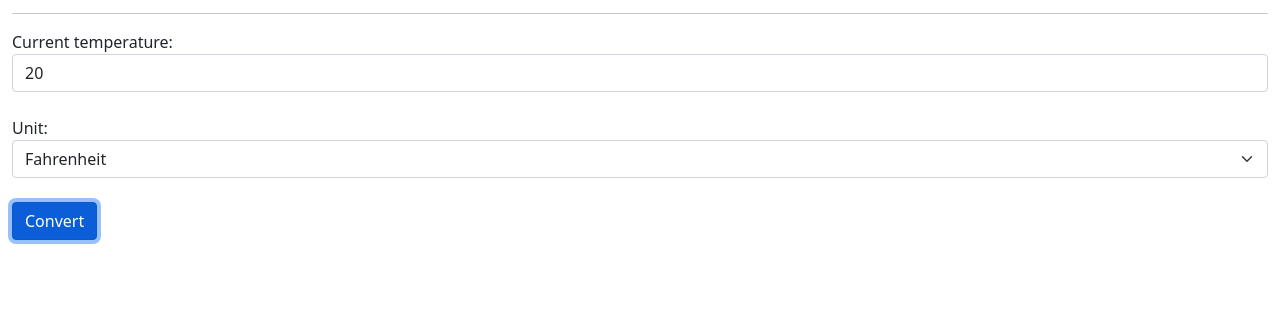
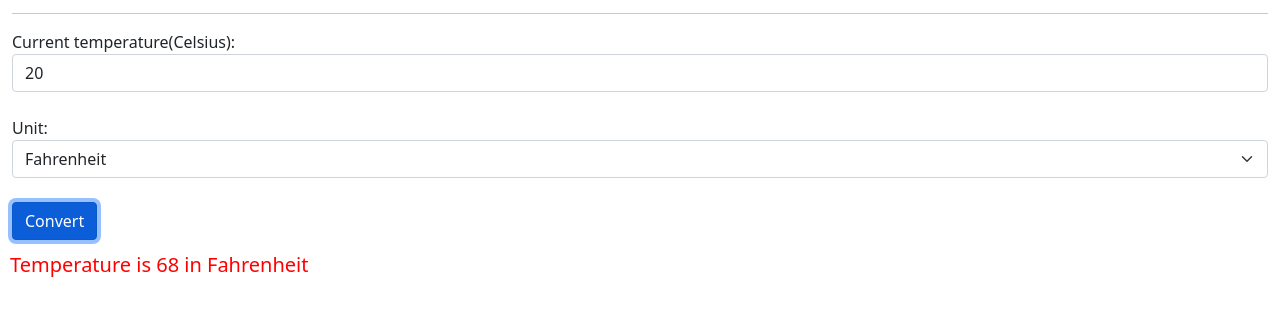
Before and after one commit to Nirakashi/ex5b, a plain HTML site: page index.html in a window 1280 px wide. Both pictures are taken after a click on the button "Convert". Shown: the part 250-566 px from the top of the page. Drawn offline with nearby package versions, Linux system fonts and the light colour scheme.

Commit message:
Addinga new description -temp unit

```diff
--- a/index.html
+++ b/index.html
@@ -12,10 +12,10 @@
     <div class="container-fluid">
 		<h1>Temperature conversion</h1>
 		<img src="images/temperature.gif" class="img-fluid" alt="runner logo" width="150" height="150"><br>
-		<hr></hr>
+		<hr>
 		<form role="form" method="GET">
 		  <div class="form-group">
-			<label for="tem">Current temperature:</label>
+			<label for="tem">Current temperature(Celsius):</label>
 			<input type="text" class="form-control" name="temp" id="temp" value="20">
 		  </div><br>
 		  <div class="form-group">
@@ -37,7 +37,7 @@
 			$("button").click(function(){
 			   var t = $('#temp').val();//celsius
 			   var u = $('#unit').val();
-
+			   function validation(t){
 			   if(isNaN(t)){
 					msg = "Please verify whether the temperature value is correct!!!";
 					alert(msg);
@@ -48,10 +48,13 @@
 					alert(msg);
 					return;
 			   }
-
+				}
+				var chk = validation(t);
+				if(chk != null ) return chk ;
 			   var t1;
 			   var u1;
 
+			   function Temperature(t){
 			   if(u == "F"){
 					t1 = t * (9/5) + 32;
 					u1 = "Fahrenheit";
@@ -61,9 +64,14 @@
 			   }else if(u == "R"){
 					t1 = t * (4/5);
 					u1 = "Kelvin";
+
 			   }
 
-			   alert("Temperature is "+t1+" in "+u1);
+			}
+			var chk2 = Temperature(t);
+				if(chk2 != null ) return chk2 ;
+
+			   $("#result").html("Temperature is "+t1+" in "+u1);
 			});
 		});
 	</script>
```
